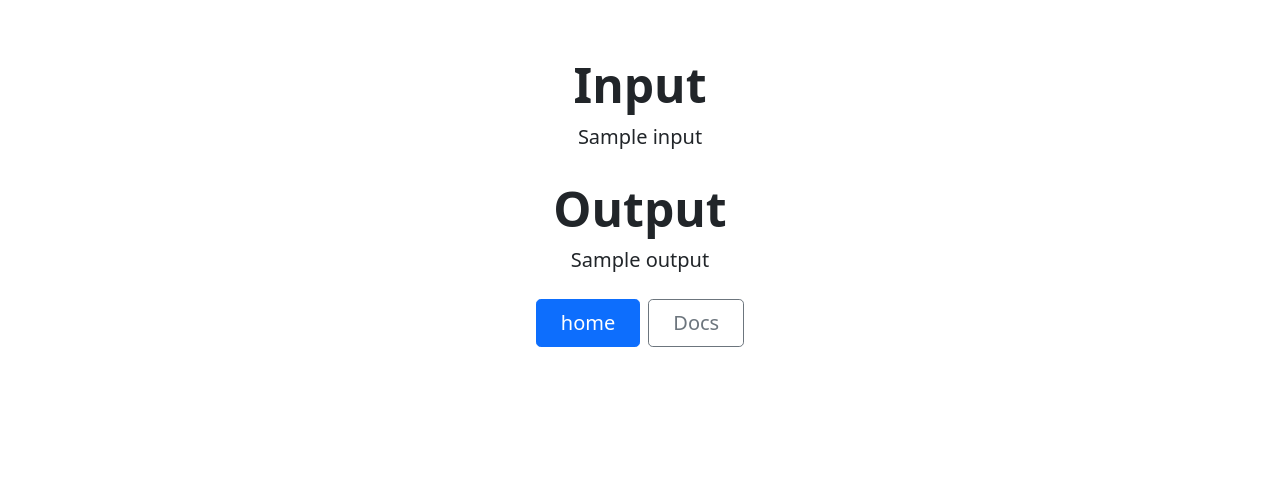
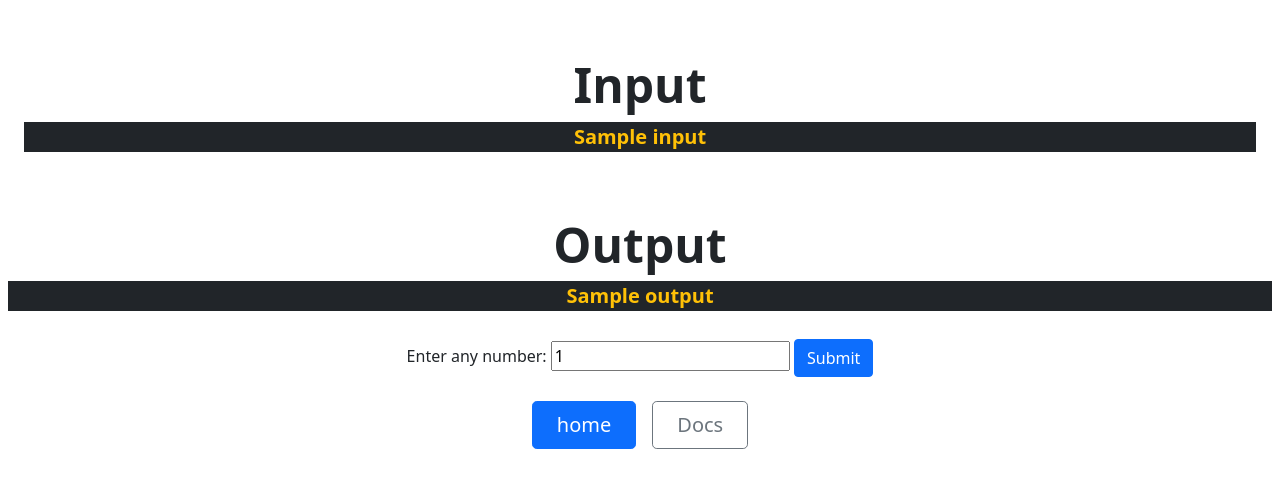
Before and after one commit to alperuygur/ProjectNums, a FastAPI app: template templates/numbers.html in a window 1280 px wide. Shown: the top 488 px of the page. Run offline with FastAPI, Linux system fonts and the light colour scheme; the template is opened without the code that fills it: most values are stand-ins (such as "Sample title", 1, 10 or a date in 2020).

Commit message:
form is added to template

```diff
--- a/main.py
+++ b/main.py
@@ -1,4 +1,4 @@
-from fastapi import FastAPI, Request
+from fastapi import FastAPI, Request, Form
 from routers.num_mod import check_type, num_mod_act
 from fastapi.responses import HTMLResponse
 from fastapi.templating import Jinja2Templates
@@ -33,13 +33,18 @@ app: FastAPI = FastAPI(
 
 templates = Jinja2Templates(directory='templates')
 
+
 @app.get('/', response_class=HTMLResponse)
 def root(request: Request):
     return templates.TemplateResponse('home.html', {'request': request})
 
 
-@app.get('/numbers/{num}', tags=['numbers'], response_class=HTMLResponse)
-async def number(request: Request, num: str):
-    return templates.TemplateResponse('numbers.html', {'request': request, "Input": check_type(num),
-            "Output": num_mod_act(num)
-            })
+@app.get('/numbers/', tags=['numbers'], response_class=HTMLResponse)
+async def get_number(request: Request):
+
+    return templates.TemplateResponse('numbers.html', {'request': request})
+
+@app.post('/numbers/', tags=['numbers'], response_class=HTMLResponse)
+async def post_number(request: Request, num: str = Form()):
+    print(num)
+    return templates.TemplateResponse('numbers.html', {'request': request, "Input": check_type(num), "Output": num_mod_act(num), 'num': num})
--- a/routers/num_mod.py
+++ b/routers/num_mod.py
@@ -86,7 +86,7 @@ data_type = {'Z': '0-1000',
              'K': '1000-1000000',
              'M': '1000000-1000000000',
              'B': '1000000000-1000000000000',
-             'T': '1000000000000-1000000000000001'
+             'T': '1000000000000-1000000000000000'
              }
 
 def num_mod_act(n):
--- a/templates/numbers.html
+++ b/templates/numbers.html
@@ -9,21 +9,28 @@
   </head>
   <body>
     <div class="px-4 py-5 my-2 text-center">
-    <h1 class="display-5 fw-bold">Input</h1>
-    <div class="col-lg-6 mx-auto">
-      <p class="lead mb-4">{{ Input }}</p>
+        <h1 class="display-5 fw-bold">Input</h1>
+        <p class="lead mb-1 text-warning bg-dark fw-bold">{{ Input }}</p>
+    </div>
+    <div class="px-2 py-1 my-1 text-center">
+        <h1 class="display-5 fw-bold">Output</h1>
+        <p class="lead mb-6 text-warning bg-dark fw-bold">{{ Output }}</p>
     </div>
 
     <div class="px-4 py-1 my-1 text-center">
-    <h1 class="display-5 fw-bold">Output</h1>
-    <div class="col-lg-6 mx-auto">
-      <p class="lead mb-4">{{ Output }}</p>
-      <div class="d-grid gap-2 d-sm-flex justify-content-sm-center">
+      <form method='POST'>
+        <div class="mb-3">
+          <label >Enter any number: </label>
+          <input type="text" name="num" value="{{num}}">
+          <button type="submit" class="btn btn-primary">Submit</button>
+        </div>
+
+        </form>
+    </div>
+      <div class="d-grid gap-3 d-sm-flex justify-content-sm-center">
         <a href="/"  class="btn btn-primary btn-lg px-4 gap-3">home</a>
         <a href="/docs" class="btn btn-outline-secondary btn-lg px-4">Docs</a>
       </div>
-    </div>
-  </div>
     <script src="https://cdn.jsdelivr.net/npm/bootstrap@5.0.2/dist/js/bootstrap.bundle.min.js" integrity="sha384-MrcW6ZMFYlzcLA8Nl+NtUVF0sA7MsXsP1UyJoMp4YLEuNSfAP+JcXn/tWtIaxVXM" crossorigin="anonymous"></script>
   </body>
 </html>
```
Also changed, not shown: templates/home.html (+5 -3 lines), 2 other files.
